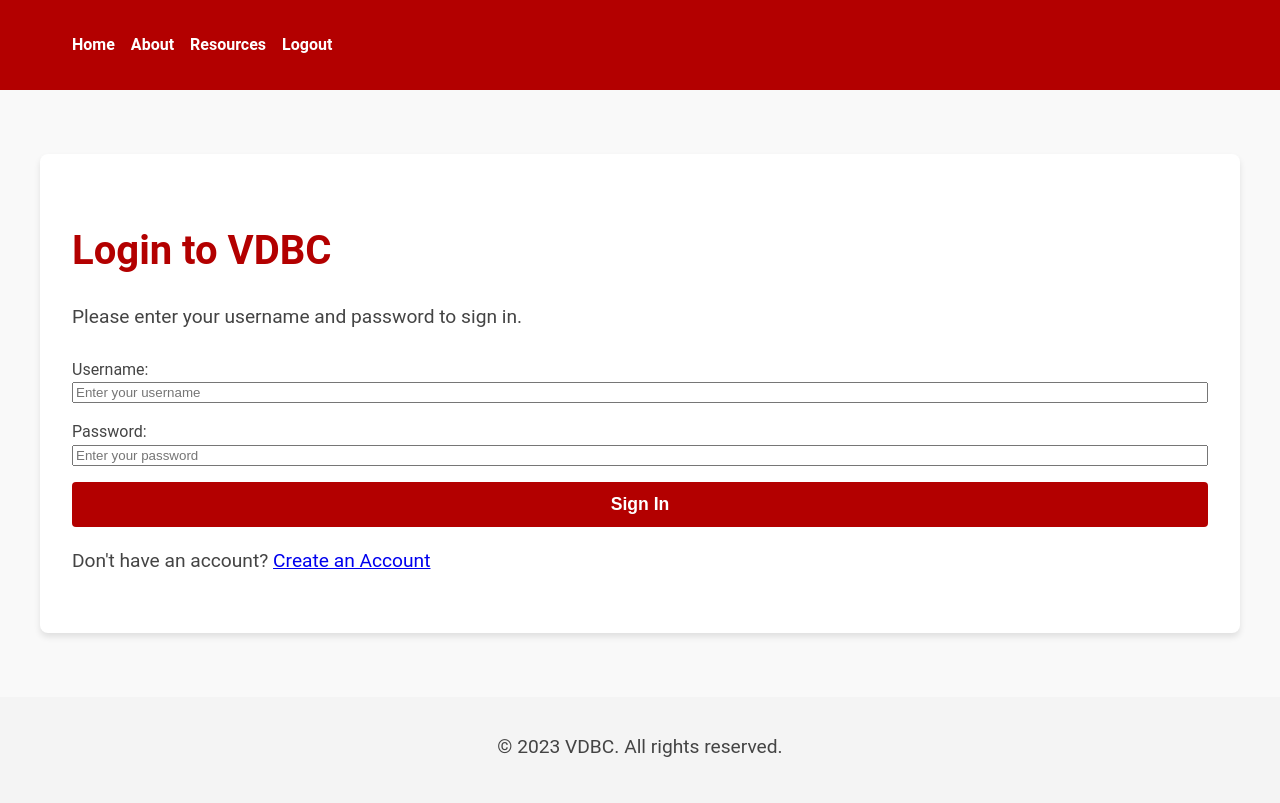
After one commit to JamesParkGH/Virtual_Dragon_Boat_Coach, a Flask app: page /login in a window 1280 px wide. The commit adds this page. Run offline with Flask 3, Linux system fonts and the light colour scheme.

Commit message:
Created login page, changed authentication workflow, and download process

```diff
--- a/src/app.py
+++ b/src/app.py
@@ -1,19 +1,29 @@
 import os
-from flask import Flask, render_template, request
+from flask import Flask, render_template, request, redirect, url_for, session, flash
 import subprocess
+import requests
+from decouple import config
+from utilsAPI import get_api_url
 
 app = Flask(__name__)
+app.secret_key = 'your_secret_key'  # Change this to a secure key
 
-# Ensure the upload folder exists
 UPLOAD_FOLDER = 'uploads'
 if not os.path.exists(UPLOAD_FOLDER):
     os.makedirs(UPLOAD_FOLDER)
 
 app.config['UPLOAD_FOLDER'] = UPLOAD_FOLDER
 
+API_URL = get_api_url()
+
 @app.route('/')
+def index():
+    return redirect(url_for('login'))
+
 @app.route('/home')
 def home():
+    if 'token' not in session:
+        return redirect(url_for('login'))
     return render_template("index.html")
 
 @app.route('/about')
@@ -24,24 +34,64 @@ def about():
 def resources():
     return render_template("resources.html")
 
+@app.route('/login', methods=['GET', 'POST'])
+def login():
+    if request.method == 'POST':
+        username = request.form.get('username')
+        password = request.form.get('password')
+
+        if not username or not password:
+            return render_template("login.html", error="Please enter both username and password.")
+
+        try:
+            token = get_token(username, password)
+            if token:
+                session['token'] = token  # Store token in session
+                return redirect(url_for('home'))
+        except Exception:
+            return render_template("login.html", error="Login failed: incorrect username or password.")
+
+    return render_template("login.html")
+
+@app.route('/logout')
+def logout():
+    session.pop('token', None)  # Remove token from session
+    return redirect(url_for('login'))
+
 @app.route('/process-files', methods=['POST'])
 def process_files():
+    if 'token' not in session:
+        return redirect(url_for('login'))
+
     session_url = request.form.get('session_url')
 
     if not session_url or session_url.strip() == '':
         return render_template("index.html", error="Please enter a valid session URL.")
 
-    # Save session URL to a file or pass it to the script
     try:
-        # Call the batchDownload.py script with the session URL
         subprocess.run([
             'python', 'batchDownload.py',
-            session_url.strip()
+            session_url.strip(),
+            session['token']  # Pass token to the script
         ], check=True)
 
         return render_template("index.html", success="Files downloaded and processed successfully!")
-    except subprocess.CalledProcessError as e:
+    except subprocess.CalledProcessError:
         return render_template("index.html", error="There was an error processing the session URL.")
+
+def get_token(username, password):
+    try:
+        data = {"username": username, "password": password}
+        resp = requests.post(API_URL + 'login/', data=data)
+        resp.raise_for_status()
+        token = resp.json().get('token')
+
+        if not token:
+            raise Exception("No token received from the API.")
+
+        return token
+    except requests.exceptions.RequestException:
+        raise Exception("Login failed: incorrect username or password.")
 
 if __name__ == "__main__":
     app.run(debug=True)
--- a/src/templates/base.html
+++ b/src/templates/base.html
@@ -3,17 +3,17 @@
 <head>
     <meta charset="UTF-8">
     <meta name="viewport" content="width=device-width, initial-scale=1.0">
-    <title>VDBC - Virtual Dragon Boat Coach</title>
+    <title>VDBC</title>
     <link rel="stylesheet" href="{{ url_for('static', filename='styles.css') }}">
 </head>
 <body>
     <header>
-        <img src="https://static.wixstatic.com/media/90c0a3_82c43324b646429ea5117b9c10018156~mv2.png/v1/crop/x_0,y_0,w_8769,h_6859/fill/w_414,h_324,al_c,q_85,usm_0.66_1.00_0.01,enc_avif,quality_auto/DB_Logo_2017_Maroon_LightBG%20(1).png" alt="VDBC Logo" class="logo">
         <nav>
             <ul>
                 <li><a href="{{ url_for('home') }}">Home</a></li>
                 <li><a href="{{ url_for('about') }}">About</a></li>
                 <li><a href="{{ url_for('resources') }}">Resources</a></li>
+                <li><a href="{{ url_for('logout') }}">Logout</a></li>
             </ul>
         </nav>
     </header>
@@ -21,7 +21,7 @@
         {% block content %}{% endblock %}
     </main>
     <footer>
-        <p>&copy; 2025 VDBC. All rights reserved.</p>
+        <p>&copy; 2023 VDBC. All rights reserved.</p>
     </footer>
 </body>
 </html>
--- /dev/null
+++ b/src/templates/login.html
@@ -0,0 +1,25 @@
+{% extends "base.html" %}
+
+{% block content %}
+<section class="home-section">
+    <h1>Login to VDBC</h1>
+    <p>Please enter your username and password to sign in.</p>
+    <form action="/login" method="POST">
+        <div class="form-group">
+            <label for="username">Username:</label>
+            <input type="text" id="username" name="username" placeholder="Enter your username" required>
+        </div>
+        <div class="form-group">
+            <label for="password">Password:</label>
+            <input type="password" id="password" name="password" placeholder="Enter your password" required>
+        </div>
+        <button type="submit">Sign In</button>
+    </form>
+    <p>Don't have an account? <a href="https://app.opencap.ai/register-nmbl" class="button">Create an Account</a></p>
+    {% if error %}
+        <p class="alert alert-error">{{ error }}</p>
+    {% elif success %}
+        <p class="alert alert-success">{{ success }}</p>
+    {% endif %}
+</section>
+{% endblock %}
```
Also changed, not shown: src/BatchDownload.py (+7 -7 lines), src/Data/OpenCapData_3ce579ba-5b72-44b4-9aba-211ca34c71a1/MarkerData/Settings/settings_James_1.yaml (added, +10 -0 lines), src/Data/OpenCapData_3ce579ba-5b72-44b4-9aba-211ca34c71a1/MarkerData/Settings/settings_neutral.yaml (added, +10 -0 lines), src/Data/OpenCapData_3ce579ba-5b72-44b4-9aba-211ca34c71a1/sessionMetadata.yaml (added, +22 -0 lines), src/utilsAuthentication.py (+5 -51 lines), src/templates/index.html (line endings or trailing spaces), 5 other files.
